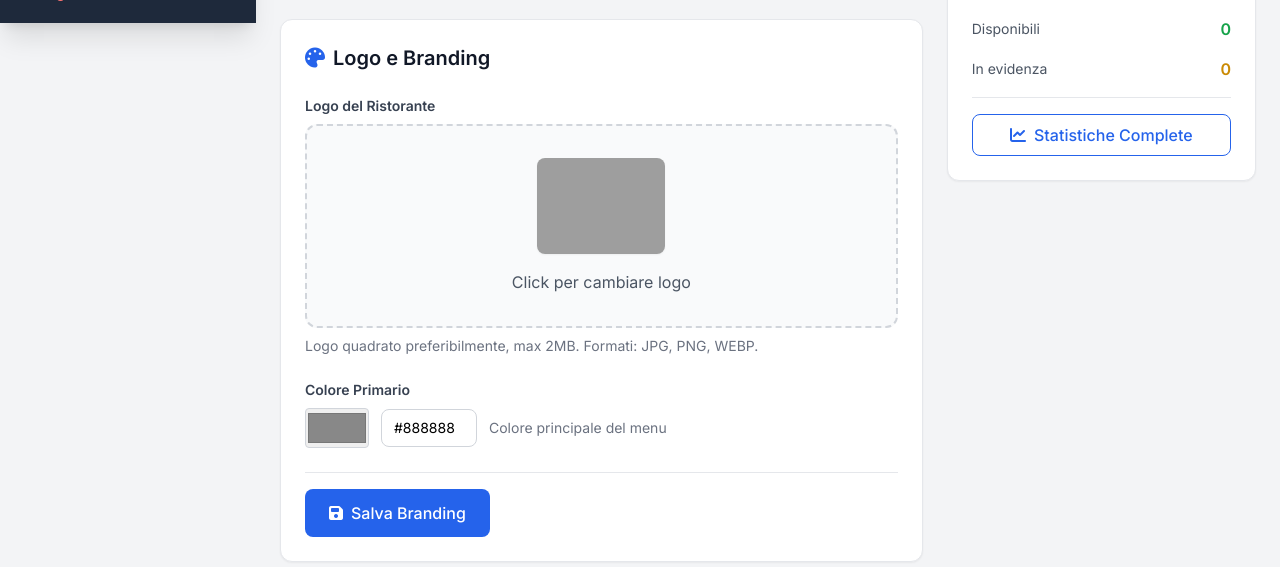
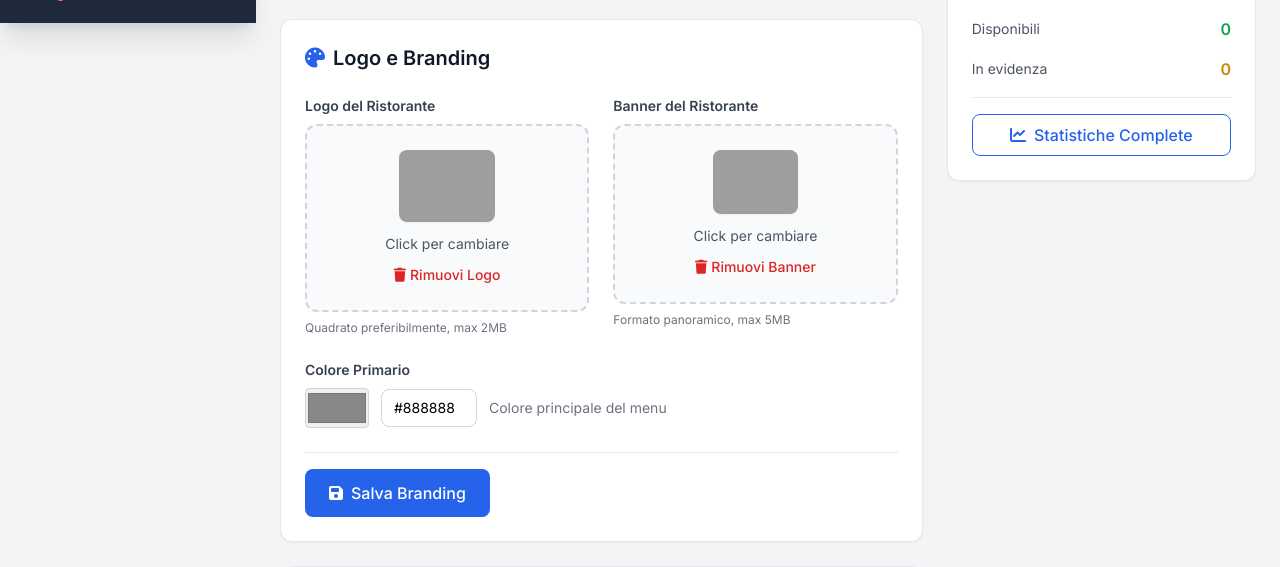
Before and after one commit to shosa/MenooElo, a PHP site: template views/admin/settings.php in a window 1280 px wide. Shown: the part 777-1344 px from the top of the page. Run offline with PHP 8.4, Linux system fonts and the light colour scheme; a user stored in the database is signed in; tables that the repository leaves empty hold one stand-in row (values such as "Sample post"); the template is opened without the code that fills it: most values are stand-ins (such as "Sample title", 1, 10 or a date in 2020); data that the repository does not hold is empty; a stand-in replaces the project's code that opens the database connection; some libraries are stand-ins or nearby versions; grey boxes are pictures that could not be loaded.

Commit message:
Aggiunta gestione logo e banner

```diff
--- a/views/admin/settings.php
+++ b/views/admin/settings.php
@@ -151,30 +151,66 @@ $content = ob_start();
                             <input type="hidden" name="csrf_token" value="<?= $csrf_token ?>">
                             <input type="hidden" name="section" value="branding">
 
+                            <div class="grid grid-cols-1 md:grid-cols-2 gap-6">
+                                <!-- Logo Section -->
                                 <div>
                                     <label class="block text-sm font-semibold text-gray-700 mb-2">
                                         Logo del Ristorante
                                     </label>
-                                <div class="border-2 border-dashed border-gray-300 rounded-xl p-8 text-center hover:border-blue-600 bg-gray-50 transition-colors cursor-pointer" onclick="document.querySelector('input[name=logo]').click()">
-                                    <input type="file" name="logo" accept="image/*" class="hidden" onchange="previewLogo(this)">
+                                    <div class="border-2 border-dashed border-gray-300 rounded-xl p-6 text-center hover:border-blue-600 bg-gray-50 transition-colors cursor-pointer" onclick="document.querySelector('input[name=logo]').click()">
+                                        <input type="file" name="logo" accept="image/*" class="hidden" onchange="previewImage(this, 'logoPreview')">
 
                                         <?php if (isset($restaurant['logo_url']) && $restaurant['logo_url']): ?>
                                         <div class="text-center">
                                             <img src="<?= BASE_URL ?>/uploads/logos/<?= $restaurant['logo_url'] ?>"
                                                  alt="Logo attuale"
-                                             class="mx-auto rounded-lg shadow-sm max-w-32 max-h-32 object-contain mb-4" id="logoPreview">
-                                        <p class="text-gray-600">Click per cambiare logo</p>
+                                                 class="mx-auto rounded-lg shadow-sm max-w-24 max-h-24 object-contain mb-3" id="logoPreview">
+                                            <p class="text-gray-600 text-sm mb-2">Click per cambiare</p>
+                                            <button type="button" onclick="removeLogo()"
+                                                    class="text-red-600 hover:text-red-800 text-sm font-medium">
+                                                <i class="fas fa-trash mr-1"></i>Rimuovi Logo
+                                            </button>
                                         </div>
                                         <?php else: ?>
                                         <div class="text-center text-gray-500">
-                                        <i class="fas fa-image text-4xl mb-4"></i>
-                                        <p class="font-medium">Click per caricare un logo</p>
-                                        <p class="text-sm">o trascina qui il file</p>
-                                        <img class="mx-auto rounded-lg shadow-sm max-w-32 max-h-32 object-contain mt-4 hidden" id="logoPreview">
+                                            <i class="fas fa-image text-3xl mb-3"></i>
+                                            <p class="font-medium text-sm">Carica Logo</p>
+                                            <img class="mx-auto rounded-lg shadow-sm max-w-24 max-h-24 object-contain mt-3 hidden" id="logoPreview">
                                         </div>
                                         <?php endif; ?>
                                     </div>
-                                <p class="text-sm text-gray-500 mt-2">Logo quadrato preferibilmente, max 2MB. Formati: JPG, PNG, WEBP.</p>
+                                    <p class="text-xs text-gray-500 mt-2">Quadrato preferibilmente, max 2MB</p>
+                                </div>
+
+                                <!-- Banner Section -->
+                                <div>
+                                    <label class="block text-sm font-semibold text-gray-700 mb-2">
+                                        Banner del Ristorante
+                                    </label>
+                                    <div class="border-2 border-dashed border-gray-300 rounded-xl p-6 text-center hover:border-blue-600 bg-gray-50 transition-colors cursor-pointer" onclick="document.querySelector('input[name=banner]').click()">
+                                        <input type="file" name="banner" accept="image/*" class="hidden" onchange="previewImage(this, 'bannerPreview')">
+
+                                        <?php if (isset($restaurant['cover_image_url']) && $restaurant['cover_image_url']): ?>
+                                        <div class="text-center">
+                                            <img src="<?= BASE_URL ?>/uploads/banners/<?= $restaurant['cover_image_url'] ?>"
+                                                 alt="Banner attuale"
+                                                 class="mx-auto rounded-lg shadow-sm max-w-full h-16 object-cover mb-3" id="bannerPreview">
+                                            <p class="text-gray-600 text-sm mb-2">Click per cambiare</p>
+                                            <button type="button" onclick="removeBanner()"
+                                                    class="text-red-600 hover:text-red-800 text-sm font-medium">
+                                                <i class="fas fa-trash mr-1"></i>Rimuovi Banner
+                                            </button>
+                                        </div>
+                                        <?php else: ?>
+                                        <div class="text-center text-gray-500">
+                                            <i class="fas fa-panorama text-3xl mb-3"></i>
+                                            <p class="font-medium text-sm">Carica Banner</p>
+                                            <img class="mx-auto rounded-lg shadow-sm max-w-full h-16 object-cover mt-3 hidden" id="bannerPreview">
+                                        </div>
+                                        <?php endif; ?>
+                                    </div>
+                                    <p class="text-xs text-gray-500 mt-2">Formato panoramico, max 5MB</p>
+                                </div>
                             </div>
 
                             <div>
@@ -184,11 +220,11 @@ $content = ob_start();
                                 <div class="flex items-center gap-3">
                                     <input type="color"
                                            name="primary_color"
-                                           value="<?= $restaurant['primary_color'] ?? '#3b82f6' ?>"
+                                           value="<?= $restaurant['theme_color'] ?? '#3b82f6' ?>"
                                            class="w-16 h-10 border border-gray-300 rounded cursor-pointer">
                                     <input type="text"
                                            name="primary_color_hex"
-                                           value="<?= $restaurant['primary_color'] ?? '#3b82f6' ?>"
+                                           value="<?= $restaurant['theme_color'] ?? '#3b82f6' ?>"
                                            placeholder="#3b82f6"
                                            class="px-3 py-2 border border-gray-300 rounded-lg text-sm w-24">
                                     <span class="text-sm text-gray-500">Colore principale del menu</span>
@@ -382,11 +418,11 @@ $content = ob_start();
 </div>
 
 <script>
-function previewLogo(input) {
+function previewImage(input, previewId) {
     if (input.files && input.files[0]) {
         const reader = new FileReader();
         reader.onload = function(e) {
-            const preview = document.getElementById('logoPreview');
+            const preview = document.getElementById(previewId);
             preview.src = e.target.result;
             preview.classList.remove('hidden');
         };
@@ -404,6 +440,34 @@ document.querySelector('input[name="primary_color_hex"]').addEventListener('inpu
         document.querySelector('input[name="primary_color"]').value = this.value;
     }
 });
+
+// Remove logo function
+function removeLogo() {
+    if (confirm('Sei sicuro di voler rimuovere il logo?')) {
+        const form = document.createElement('form');
+        form.method = 'POST';
+        form.innerHTML = `
+            <input type="hidden" name="csrf_token" value="<?= $csrf_token ?>">
+            <input type="hidden" name="section" value="remove_logo">
+        `;
+        document.body.appendChild(form);
+        form.submit();
+    }
+}
+
+// Remove banner function
+function removeBanner() {
+    if (confirm('Sei sicuro di voler rimuovere il banner?')) {
+        const form = document.createElement('form');
+        form.method = 'POST';
+        form.innerHTML = `
+            <input type="hidden" name="csrf_token" value="<?= $csrf_token ?>">
+            <input type="hidden" name="section" value="remove_banner">
+        `;
+        document.body.appendChild(form);
+        form.submit();
+    }
+}
 </script>
 
 <?php
```
Also changed, not shown: controllers/AdminController.php (+134 -29 lines), views/public/menu.php (+16 -12 lines), README.md. Lines whose indentation alone changed are shown as unchanged.
